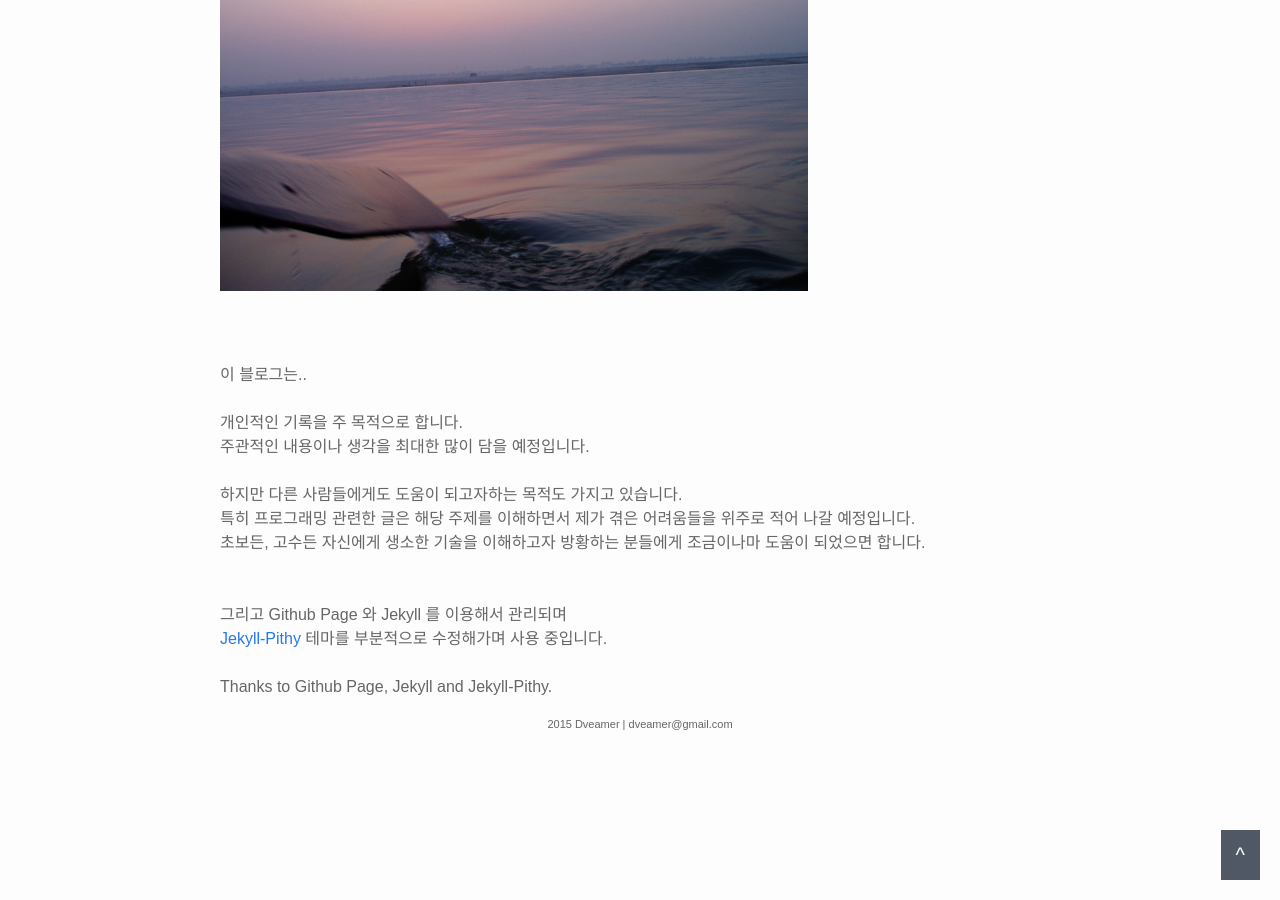
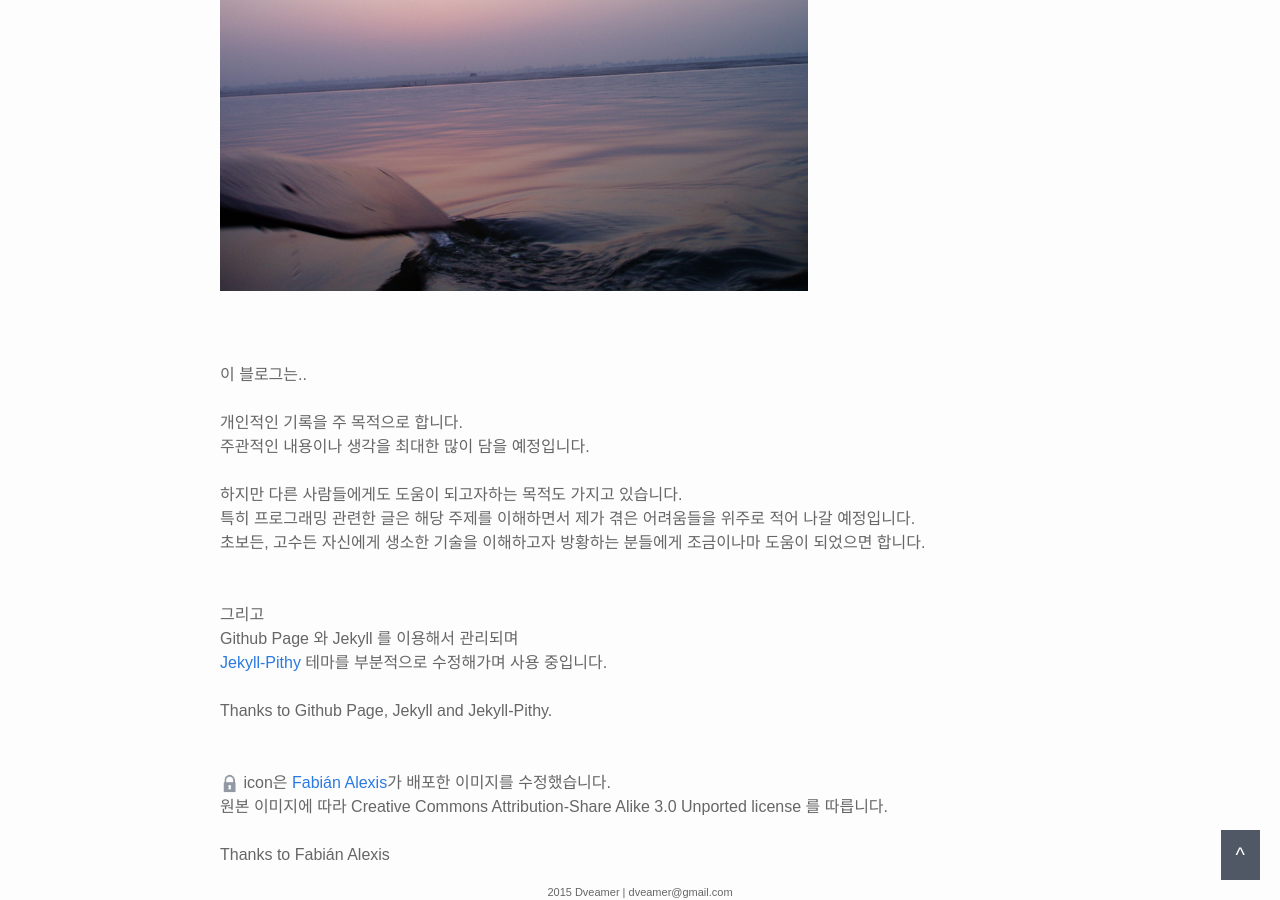
Before and after one commit to dveamer/dveamer.github.io, a Jekyll site: the page built from about.html, in a window 1280 px wide and 900 px high, scrolled down 1083 px. Built offline with Jekyll 4.4.1, drawn with Linux system fonts in a browser that asks for light colours; comment, search, counter and statistics services are not loaded.

Commit message:
modify articles

```diff
--- a/_includes/header.html
+++ b/_includes/header.html
@@ -75,14 +75,21 @@
 					<img width="19px" height="19px" src="/images/twitter.png"/>
 				</a>
 			</li>
+			<li>
+				<a href="/encrypt.html" title="Encryption">
+					<img width="19px" height="19px" src="/images/Antu_dialog-password1.png"/>
+				</a>
+			</li>
 			<!--
 			<li>
 				<a href="/feed.xml" title="RSS">
 					<img width="19px" height="19px" src="/images/rss.png"/>
 				</a>
 			</li>
+
 			-->
+
 		</ul>
-	        <div class="searchBox"><input type="search" class="search" placeholder="Search..."/></div>
-        </div>
+    <div class="searchBox"><input type="search" class="search" placeholder="Search..."/></div>
+  </div>
 </header>
--- a/about.html
+++ b/about.html
@@ -45,10 +45,22 @@ title: About
 
 	<br/><br/>
 
-	그리고 Github Page 와 Jekyll 를 이용해서 관리되며
+	그리고
+	<br/>
+  Github Page 와 Jekyll 를 이용해서 관리되며
 	<br/>
 	<a href="https://github.com/smallmuou/Jekyll-Pithy">Jekyll-Pithy</a> 테마를 부분적으로 수정해가며 사용 중입니다.
 
 	<br/><br/>
 	Thanks to Github Page, Jekyll and Jekyll-Pithy.
+
+	<br/><br/><br/>
+
+
+  <img width="19px" height="19px" src="/images/Antu_dialog-password1.png"/> icon은 <a href="https://commons.wikimedia.org/wiki/File:Antu_dialog-password.svg">Fabián Alexis</a>가 배포한 이미지를 수정했습니다.
+  <br/>
+  원본 이미지에 따라 Creative Commons Attribution-Share Alike 3.0 Unported license 를 따릅니다.
+  <br/><br/>
+  Thanks to Fabián Alexis
+
 </div>
```
Also changed, not shown: encrypt.html (+7 -0 lines), images/Antu_dialog-password1.png (added).
